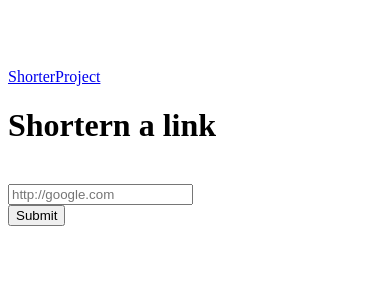
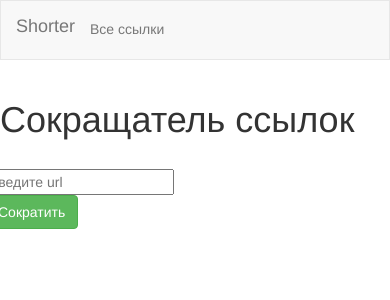
Before and after one commit to AlexanderTarasov11-708/Shorter, a Django app: page / in a window 390 px wide. Shown: the top 300 px of the page. Run offline with Django 3.2, Linux system fonts and the light colour scheme; some libraries are stand-ins or nearby versions.

Commit message:
all links

```diff
--- a/ShorterProject/ShorterProject/urls.py
+++ b/ShorterProject/ShorterProject/urls.py
@@ -16,6 +16,8 @@
 from django.contrib import admin
 from django.urls import path
 from django.conf.urls import url
+
+from ShorterProject import views
 from ShorterProject.views import home
 from ShorterProject.views import link
 from ShorterProject.views import stats
@@ -25,4 +27,5 @@
     url(r'^$', home, name='home'),
     url(r'^(?P<id>[a-zA-Z0-9])$', link, name='link'),
     url(r'^(?P<id>\w+)/stats$', stats, name='stats'),
+    path('all/', views.all, name='all'),
 ]
--- a/ShorterProject/ShorterProject/views.py
+++ b/ShorterProject/ShorterProject/views.py
@@ -57,6 +57,17 @@
 
     return redirect(link_db.link)
 
+def all(request):
+    """All links page
+
+    :param request: an HttpRequest object that contains metadata about the request
+    :return: provides a template of all links with data
+    """
+    all_results = models.Link.objects.all().order_by('-hits')  # Get all links from database and order them by
+    # num of redirects
+    # 'all' is a variable to let the template understand which tab to show
+    return render(request, "links.html",
+                  {"all_results": all_results, "all": "active"})
 
 def stats(request, id):
     db_id = models.Link.decode_id(id)
--- a/ShorterProject/templates/index.html
+++ b/ShorterProject/templates/index.html
@@ -2,34 +2,26 @@
 <html lang="en">
 <head>
     {% load static %}
-    <link href="{% static 'css/bootstrap.min.css' %}" rel="stylesheet">
-
-    <script type="text/javascript" src="http://code.jquery.com/jquery-1.7.2.min.js"></script>
-    <style type="text/css">
-        body {
-            padding-top: 60px;
-            padding-bottom: 40px;
-        }
-    </style>
+    {% load bootstrap3 %}
+    {% bootstrap_css %}
+    {% bootstrap_javascript %}
     <title>Shorter</title>
 </head>
 
 <body>
+<nav class="navbar navbar-default">
+        <a class="navbar-brand" href="/">Shorter</a>
+        <ul class="nav navbar-nav">
+            <li><a href="{% url "all" %}">Все ссылки</a></li>
+        </ul>
+    </nav>
 <div class="row-fluid">
-    <div class="navbar navbar-fixed-top">
-        <div class="navbar-inner">
-            <div class="container">
-                <a href="/" class="brand">ShorterProject</a>
-            </div>
-        </div>
-    </div>
-
     <div class="container">
         <div class="hero-unit">
             <div class="row-fluid">
                 <div class="row">
                     <div class="span12">
-                        <h1>Shortern a link</h1>
+                        <h1>Сокращатель ссылок</h1>
                     </div>
                 </div>
                 <br />
@@ -42,25 +34,24 @@
                                     <div class="span5">
                                         <div class="control-group {% if error %}error{% endif %}">
                                             <input type="text" name="url"
-                                                   placeholder="http://google.com"
+                                                   placeholder="Введите url"
                                                    value="{% if url %}{{ url }}{% endif %}"
                                                    id="url_input"
                                                    class="span5">
                                             {% if error %}
-                                                <span class="help-inline">Please enter a valid URL</span>
+                                                <span class="help-inline">Введите валидный Url</span>
                                             {% endif %}
                                         </div>
                                     </div>
                                     <div class="span2">
-                                        <button type="submit" class="btn btn-success">Submit</button>
+                                        <button type="submit" class="btn btn-success">Сократить</button>
                                     </div>
                                 </div>
                             </form>
                         </div>
                     {% if shorturl %}
-                        <h2>Success!</h2>
-                        <p>Shortened URL: <a href="{{ shorturl }}">{{ shorturl }}</a></p>
-                        <p>View statistics: <a href="{{ shorturl }}/stats">{{ shorturl }}/stats</a></p>
+                        <p>Сокращённый URL: <a href="{{ shorturl }}">{{ shorturl }}</a></p>
+                        <p>Статистика: <a href="{{ shorturl }}/stats">{{ shorturl }}/stats</a></p>
                     {% endif %}
                     </div>
                 </div>
--- a/ShorterProject/templates/stats.html
+++ b/ShorterProject/templates/stats.html
@@ -1,7 +1,8 @@
 <!DOCTYPE html>
 <html lang="en">
 <head>
-    <link href="{{ STATIC_URL }}css/bootstrap.min.css" rel="stylesheet">
+    {% load static %}
+    <link href="{% static 'css/bootstrap.min.css' %}" rel="stylesheet">
 
     <script type="text/javascript" src="http://code.jquery.com/jquery-1.7.2.min.js"></script>
     <style type="text/css">
@@ -10,6 +11,7 @@
             padding-bottom: 40px;
         }
     </style>
+    <title>Statistics</title>
 </head>
 
 <body>
@@ -17,7 +19,7 @@
     <div class="navbar navbar-fixed-top">
         <div class="navbar-inner">
             <div class="container">
-                <a href="/" class="brand">TinyLink</a>
+                <a href="/" class="brand">Shorter</a>
             </div>
         </div>
     </div>
```
Also changed, not shown: ShorterProject/templates/links.html (added, +50 -0 lines).
